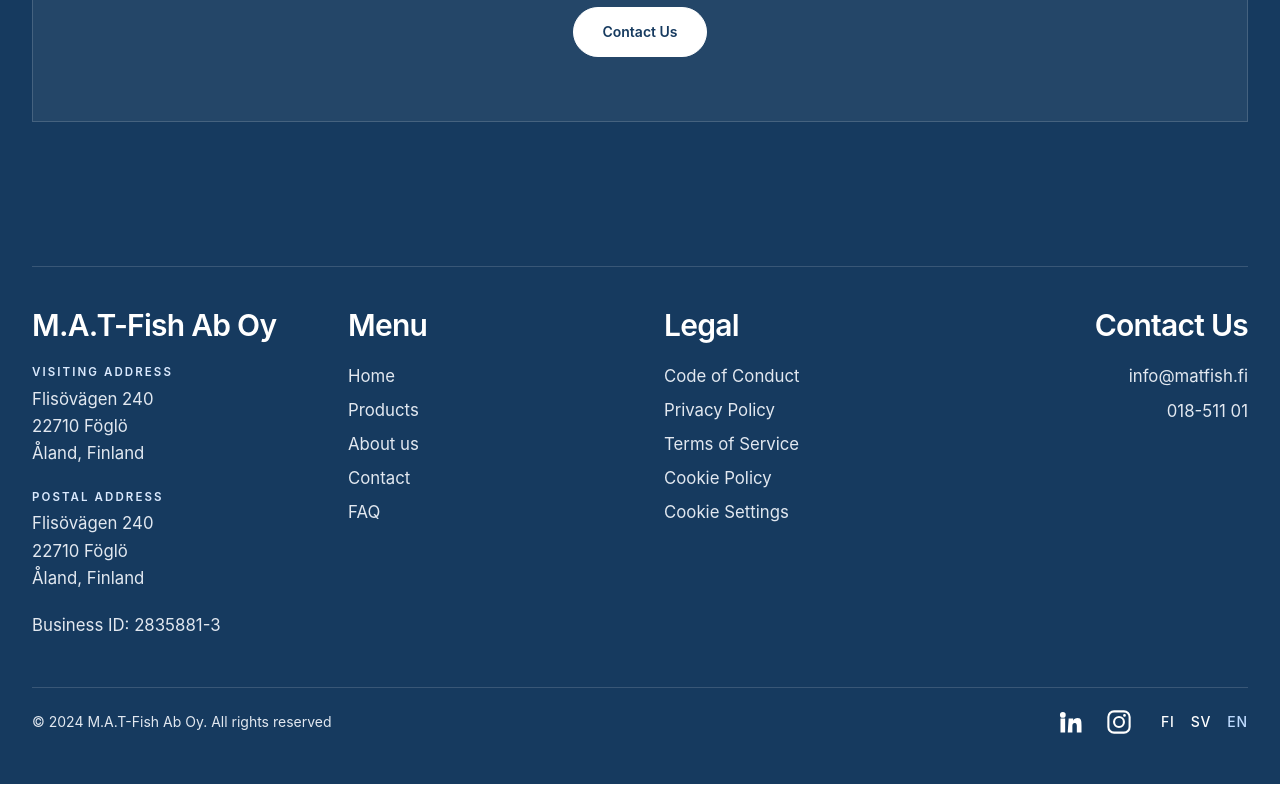
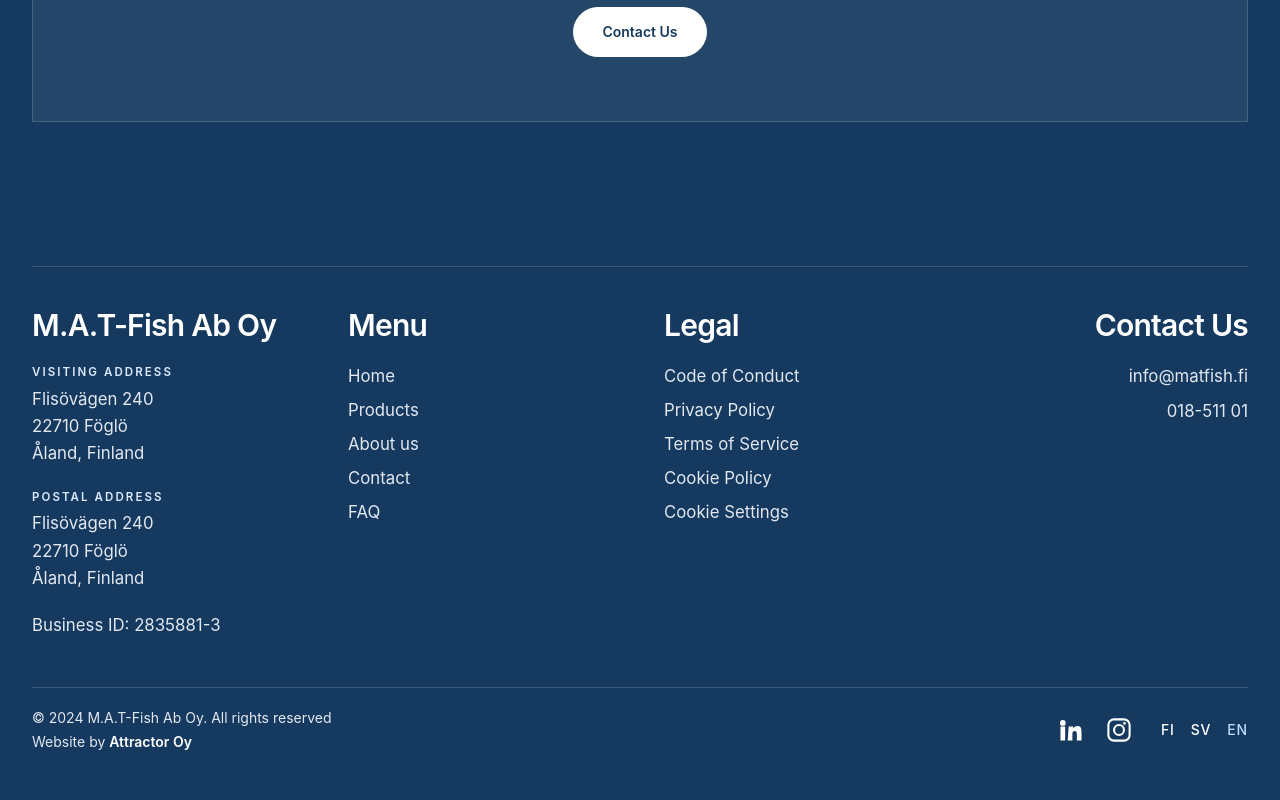
Before and after one commit to matfishtech/matfish_website, a Next.js app: page /en in a window 1280 px wide. Shown: the part 2671-3471 px from the top of the page. Built offline with nearby package versions, Linux system fonts and the light colour scheme; no server answers.

Commit message:
Add Attractor credit to footer

```diff
--- a/components/layout/Footer.tsx
+++ b/components/layout/Footer.tsx
@@ -122,9 +122,22 @@
         </div>
 
         <div className="mt-12 flex flex-col gap-5 border-t border-white/15 pt-5 md:flex-row md:items-center md:justify-between">
-          <p className="text-sm text-slate-200">
-            &copy; {year} {site.name}. {dictionary.footer.rights}
-          </p>
+          <div className="text-sm text-slate-200">
+            <p>
+              &copy; {year} {site.name}. {dictionary.footer.rights}
+            </p>
+            <p className="mt-1">
+              {dictionary.footer.siteBy}{" "}
+              <a
+                href="https://www.attractor.fi/"
+                target="_blank"
+                rel="noreferrer"
+                className="font-semibold text-white transition-colors hover:text-blue-100"
+              >
+                Attractor Oy
+              </a>
+            </p>
+          </div>
 
           <div className="flex items-center gap-5 md:justify-end">
             {socialItems.map((item) => {
--- a/src/locales/en/translation.json
+++ b/src/locales/en/translation.json
@@ -237,7 +237,8 @@
     "contact": "Contact Us",
     "followUs": "Follow Us",
     "rights": "All rights reserved",
-    "tel": "Tel"
+    "tel": "Tel",
+    "siteBy": "Website by"
   },
   "contact": {
     "title": "Contact Us",
--- a/src/locales/fi/translation.json
+++ b/src/locales/fi/translation.json
@@ -237,7 +237,8 @@
     "contact": "Ota yhteyttä",
     "followUs": "Seuraa meitä",
     "rights": "Kaikki oikeudet pidätetään",
-    "tel": "Puh"
+    "tel": "Puh",
+    "siteBy": "Sivujen toteutus"
   },
   "contact": {
     "title": "Ota yhteyttä",
--- a/src/locales/sv/translation.json
+++ b/src/locales/sv/translation.json
@@ -237,7 +237,8 @@
     "contact": "Kontakta oss",
     "followUs": "Följ oss",
     "rights": "Alla rättigheter förbehållna",
-    "tel": "Tel"
+    "tel": "Tel",
+    "siteBy": "Webbplats av"
   },
   "contact": {
     "title": "Kontakta oss",
```
